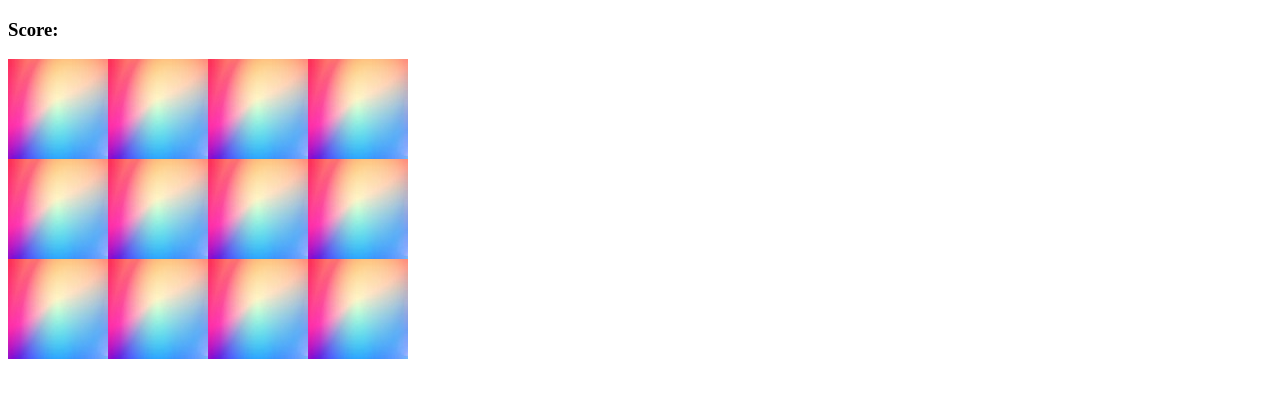
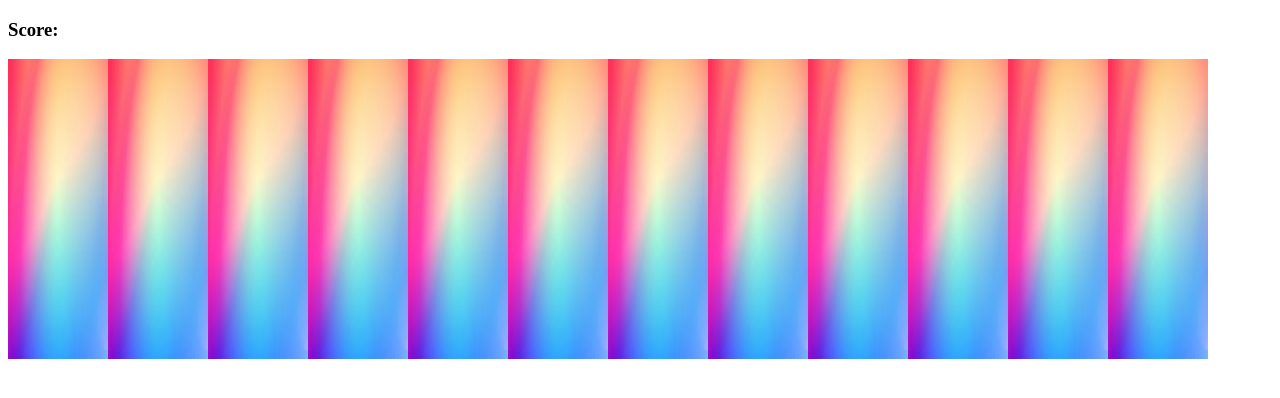
Before and after one commit to shrimaliakash/memorygame.github.io, a plain HTML site: page index.html in a window 1280 px wide. Drawn offline with Linux system fonts and the light colour scheme.

Commit message:
display fixed

```diff
--- a/style.css
+++ b/style.css
@@ -1,6 +1,6 @@
 .grid {
 	display: flex;
 	flex-wrap: wrap;
-	height: 300px;
-	width: 400px;
+	min-height: 300px;
+	min-width: 400px;
 }
```
